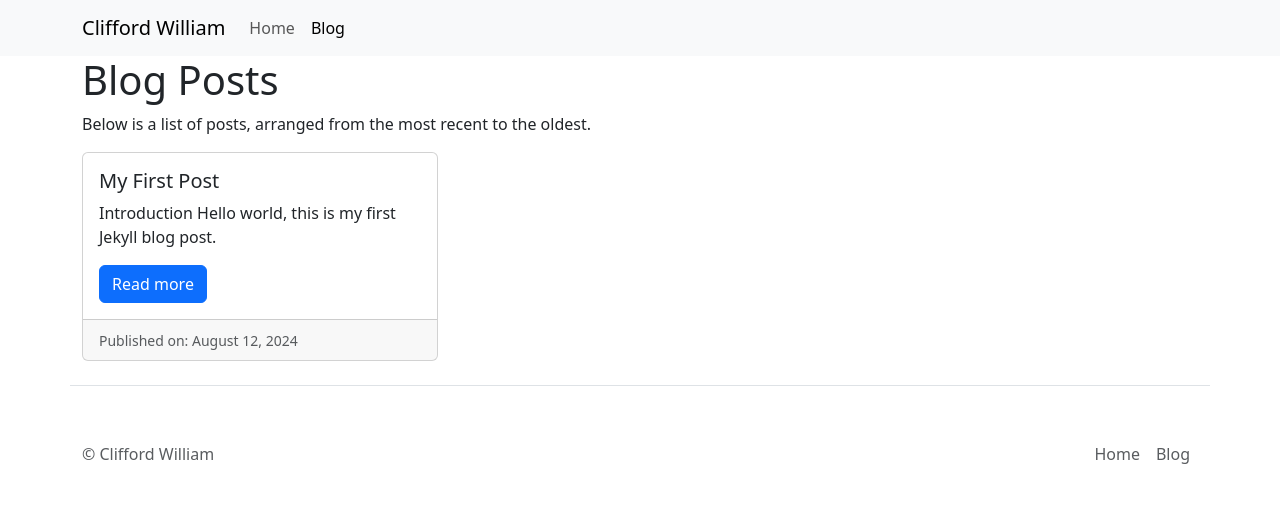
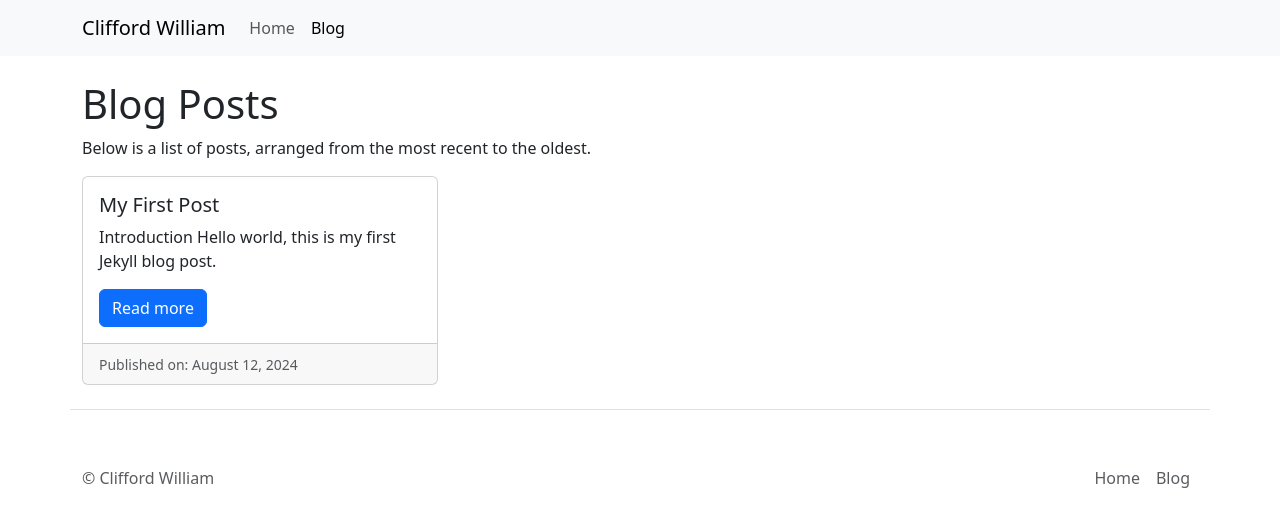
Before and after one commit to cliffordwilliam/my_archive, a Jekyll site: the page built from blog.md, in a window 1280 px wide. Shown: the top 527 px of the page. Built offline with Jekyll 4.4.1, drawn with Linux system fonts in a browser that asks for light colours.

Commit message:
adds bottom margin to nav

```diff
--- a/_layouts/default.html
+++ b/_layouts/default.html
@@ -9,7 +9,7 @@
 </head>
 
 <body>
-  <nav class="navbar navbar-expand-lg bg-body-tertiary">
+  <nav class="navbar navbar-expand-lg bg-body-tertiary mb-4">
     <div class="container">
       <a class="navbar-brand" href="{{ '/' | relative_url }}">{{ site.author_name }}</a>
       <button class="navbar-toggler" type="button" data-bs-toggle="collapse" data-bs-target="#navbarNav"
```
